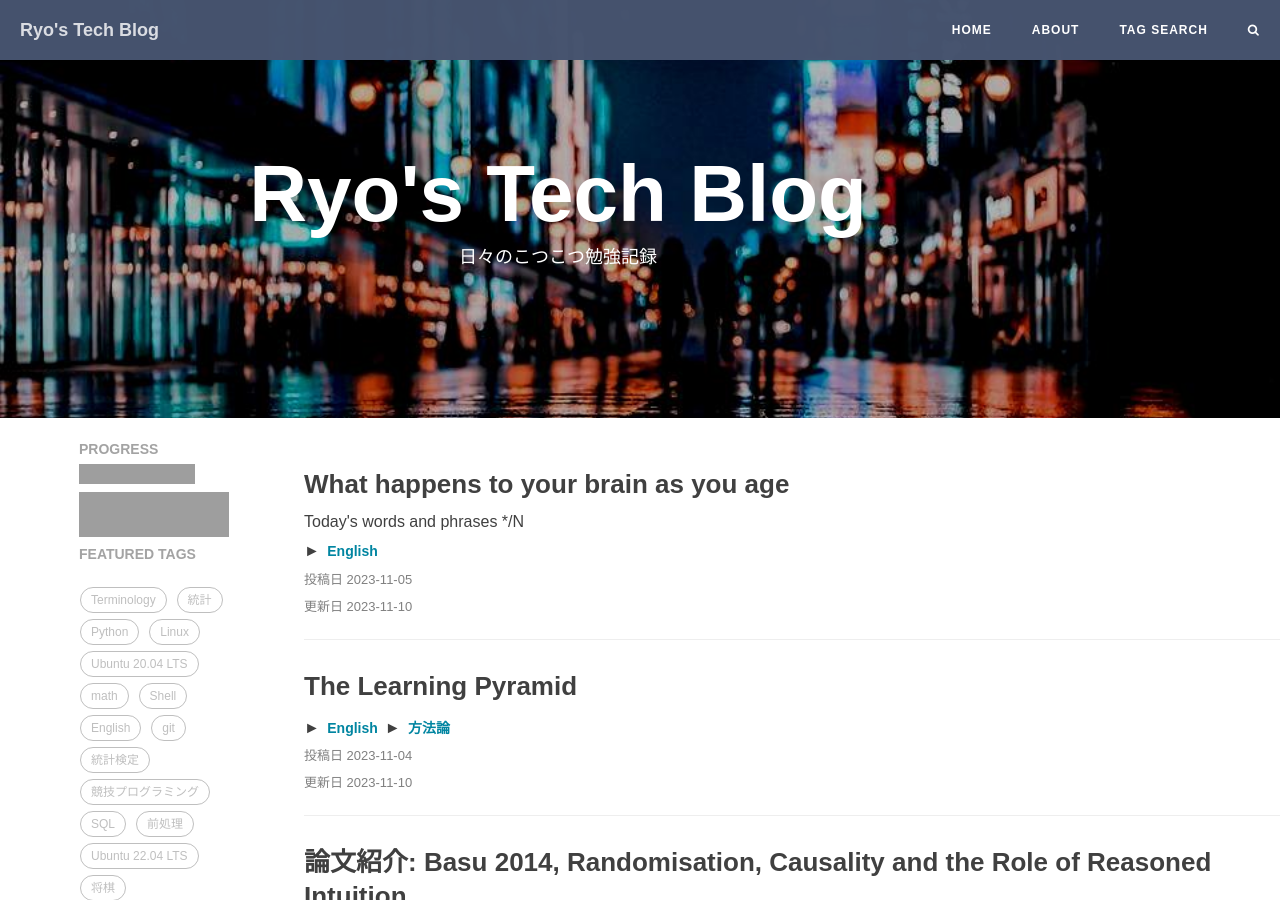
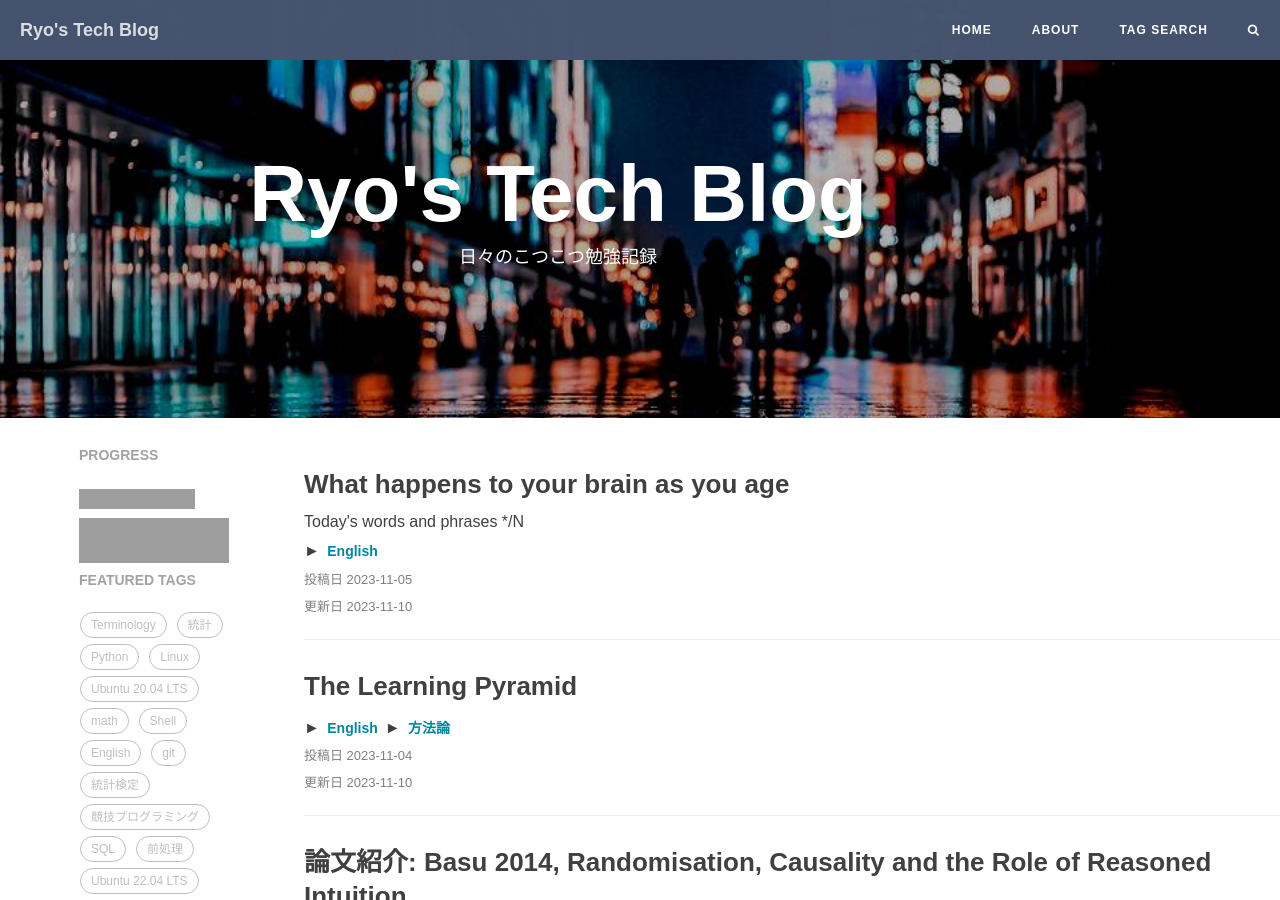
Before and after one commit to RyoNakagami/RyoNakagami.github.io, a Jekyll site: the page built from index.html, in a window 1280 px wide and 900 px high. Built offline with Jekyll 4.4.1, drawn with Linux system fonts in a browser that asks for light colours; the list of posts is cut into pages by our own code; comment, search, counter and statistics services are not loaded; grey boxes are pictures that could not be loaded.

```diff
--- a/_includes/latest_commit.html
+++ b/_includes/latest_commit.html
@@ -6,7 +6,7 @@
     {% if include.bottom %}
         <hr class="hidden-sm hidden-xs">
     {% endif %}
-    <b><font color="#A3A3A3">PROGRESS</font></b>
+    <h5>PROGRESS</h5>
 </section>
 <a href='https://github.com/RyoNakagami/RyoNakagami.github.io'>
     <img src='https://img.shields.io/github/last-commit/RyoNakagami/RyoNakagami.github.io.svg' alt='commit progress' width="116" height="20"/>
```
